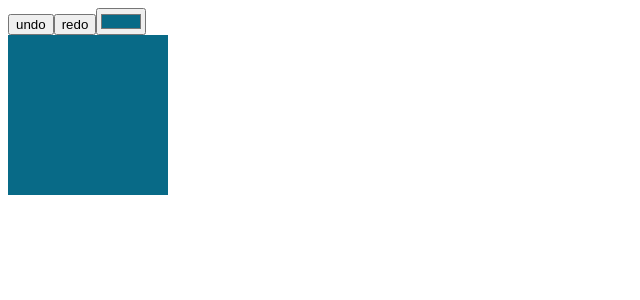
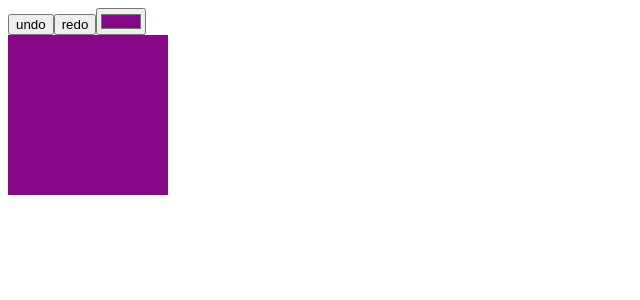
Before and after one commit to KaraPedersen/reducer-refactor, a React app: page / in a window 1280 px wide. Shown: the top 300 px of the page, without its empty margins (0-640 px from the left). Built offline with nearby package versions, Linux system fonts and the light colour scheme.

Commit message:
changed colors and fixed testing

```diff
--- a/src/components/app/App.jsx
+++ b/src/components/app/App.jsx
@@ -1,38 +1,23 @@
-import React, { useState } from 'react';
+import React from 'react';
+import { setRecord, setRedo, setUndo } from '../../state/actions.js';
+import { useDispatch, useSelector } from '../../state/ReduxProvider.jsx';
+import { selectCurrent } from '../../state/selectors.js';
 
-
-const useRecord = (init) => {
-  const [before, setBefore] = useState([]);
-  const [current, setCurrent] = useState(init);
-  const [after, setAfter] = useState([]);
+function App() {
+  const current = useSelector(selectCurrent);
+  const dispatch = useDispatch();
 
   const undo = () => {
-    setAfter((after) => [current, ...after]);
-    setCurrent(before[before.length - 1]);
-    setBefore((before) => before.slice(0, -1));
+    dispatch(setUndo());
   };
 
   const redo = () => {
-    setBefore((before) => [...before, current]);
-    setCurrent(after[0]);
-    setAfter((after) => after.slice(1));
+    dispatch(setRedo());
   };
 
-  const record = (val) => {
-    setBefore((before) => [...before, current]);
-    setCurrent(val);
+  const record = (current) => {
+    dispatch(setRecord(current));
   };
-
-  return {
-    undo,
-    record,
-    redo,
-    current,
-  };
-};
-
-function App() {
-  const { current, undo, redo, record } = useRecord('#086A87');
 
   return (
     <>
--- a/src/state/ReduxProvider.jsx
+++ b/src/state/ReduxProvider.jsx
@@ -7,17 +7,19 @@ export const ReduxProvider = ({ reducer, initialState, children }) => {
   const [state, dispatch] = useReducer(reducer, initialState);
 
   return (
-    <ReduxContext.Provider value={state, dispatch}>
+    <ReduxContext.Provider value={{ state, dispatch }}>
       {children}
     </ReduxContext.Provider>
   );
 };
 
+//using this hook will allow you to connect to reducer switch statements
 export const useDispatch = () => {
   const { dispatch } = useContext(ReduxContext);
   return dispatch;
 };
 
+//takes in a function
 export const useSelector = (selectorFn) => {
   const { state } = useContext(ReduxContext);
   return selectorFn(state);
--- a/src/state/actions.js
+++ b/src/state/actions.js
@@ -2,12 +2,14 @@ export const UNDO = 'UNDO';
 export const REDO = 'REDO';
 export const RECORD = 'RECORD';
 
-export const setUndro = () => ({
+export const setUndo = () => ({
   type: UNDO,
+  // payload: before,
 });
 
 export const setRedo = () => ({
   type: REDO,
+  // payload: after,
 });
 
 export const setRecord = (current) => ({
--- a/src/state/reducer.js
+++ b/src/state/reducer.js
@@ -2,7 +2,7 @@ import { UNDO, REDO, RECORD } from './actions';
 
 export const initialState = {
   before: [],
-  current: '#ffccff',
+  current: '#870887',
   after: [],
 };
 
```
Also changed, not shown: 1 other file (tests, documents, lock files or other folders).
